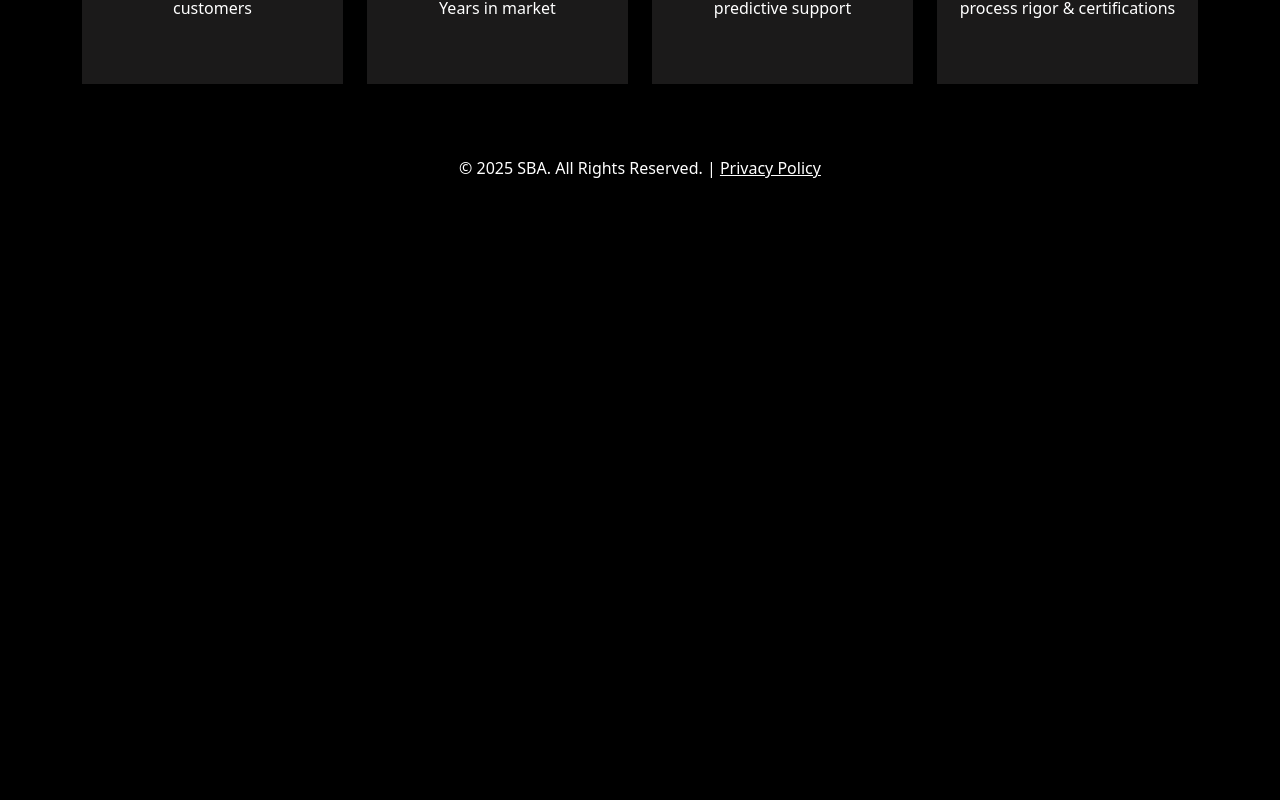
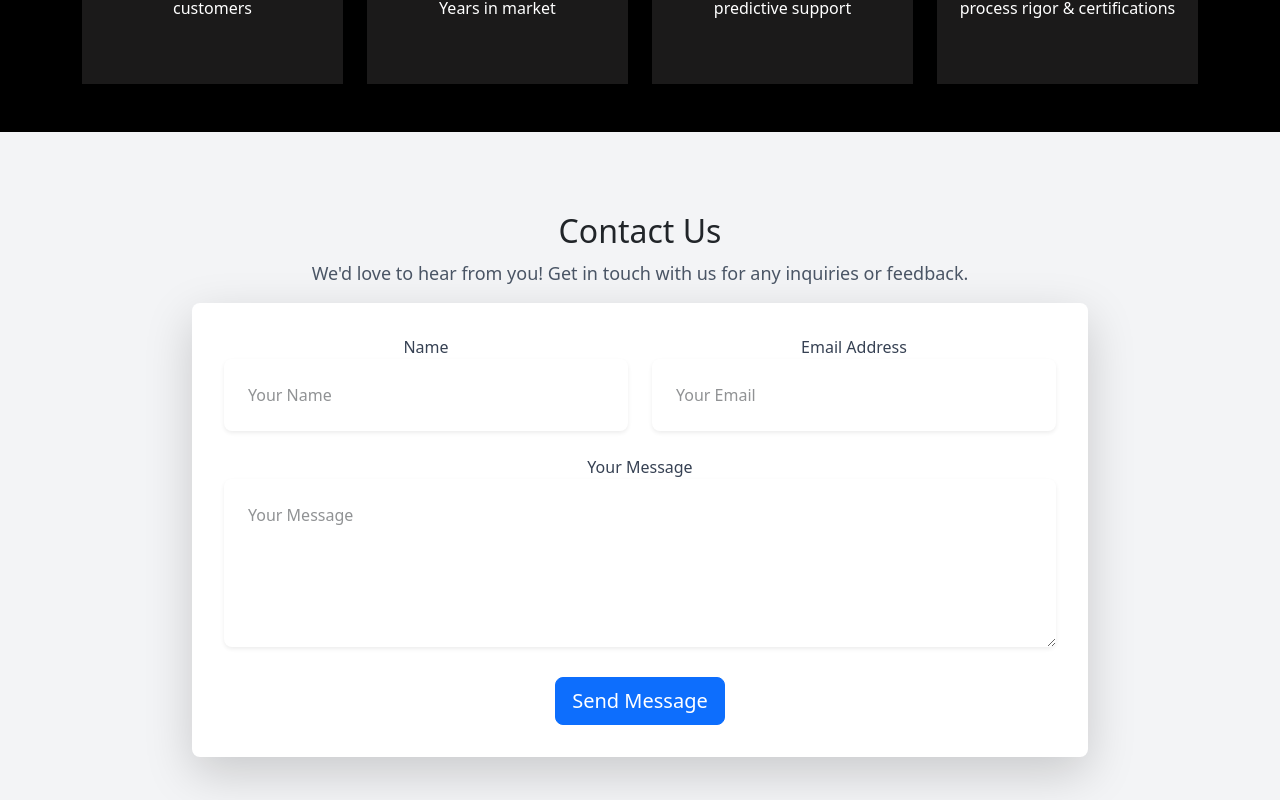
Before and after one commit to NaaluZeroNaalu/sbanew, a React (Vite) app: page / in a window 1280 px wide. Shown: the part 1580-2380 px from the top of the page. Before the commit the page ends 1800 px from the top, so only its background shows below. Built offline with nearby package versions, Linux system fonts and the light colour scheme.

Commit message:
added contact us section

```diff
--- a/src/pages/header/header.jsx
+++ b/src/pages/header/header.jsx
@@ -137,6 +137,13 @@ function Header(){
               >
                 Contact
               </a>
+              <a
+                  id="request"
+                  href="#"
+                  className="text-white btn btn-outline-danger shadow-xs hover:bg-red-700 hover:text-white px-5 py-2 rounded-md text-sm font-medium no-underline"
+                >
+                  Request a Demo
+                </a>
             </div>
           </div>
         )}
--- a/src/pages/home/home.jsx
+++ b/src/pages/home/home.jsx
@@ -8,10 +8,10 @@ function Home(){
 
         <>
 
-        {/* SECTION ONE START */}
-        <br /><br />
+{/* SECTION ONE START */}
+<br /><br />
 <div className="section1">
-  <h1 className="text-white text-center display-4">Automate The Mundane</h1>
+  <h1 className="text-white text-center display-4"><b>Automate The Mundane</b></h1>
   <h3 className="text-white text-center mb-4">Elevate The Human Potential</h3>
   <br />
   <div className="text-center">
@@ -144,6 +144,63 @@ function Home(){
 
 <br /><br />
 
+{/* SECTION SIX START */}
+
+<section class="bg-gray-100 py-20">
+  <div class="container mx-auto text-center">
+    <h2 class="text-4xl font-semibold text-gray-800 mb-6">Contact Us</h2>
+    <p class="text-lg text-gray-600 mb-8">We'd love to hear from you! Get in touch with us for any inquiries or feedback.</p>
+
+    <div class="max-w-4xl mx-auto bg-white p-8 rounded-lg shadow-lg">
+      <form>
+        <div class="grid grid-cols-1 md:grid-cols-2 gap-6">
+          <div>
+            <label for="name" class="text-gray-700">Name</label>
+            <input
+              type="text"
+              id="name"
+              placeholder="Your Name"
+              class="w-full p-4 rounded-lg border-gray-300 shadow-sm"
+            />
+          </div>
+          <div>
+            <label for="email" class="text-gray-700">Email Address</label>
+            <input
+              type="email"
+              id="email"
+              placeholder="Your Email"
+              class="w-full p-4 rounded-lg border-gray-300 shadow-sm"
+            />
+          </div>
+        </div>
+
+        <div class="mt-6">
+          <label for="message" class="text-gray-700">Your Message</label>
+          <textarea
+            id="message"
+            rows="5"
+            placeholder="Your Message"
+            class="w-full p-4 rounded-lg border-gray-300 shadow-sm"
+          ></textarea>
+        </div>
+
+        <div class="mt-6 text-center">
+          <button
+            type="submit"
+            class="btn btn-primary btn-lg"
+          >
+            Send Message
+          </button>
+        </div>
+      </form>
+    </div>
+  </div>
+</section>
+
+{/* SECTION SIX END */}
+
+<br /><br />
+
 {/* FOOTER SECTION */}
 <div className="footer">
   <footer className="text-center text-white py-4">
```
